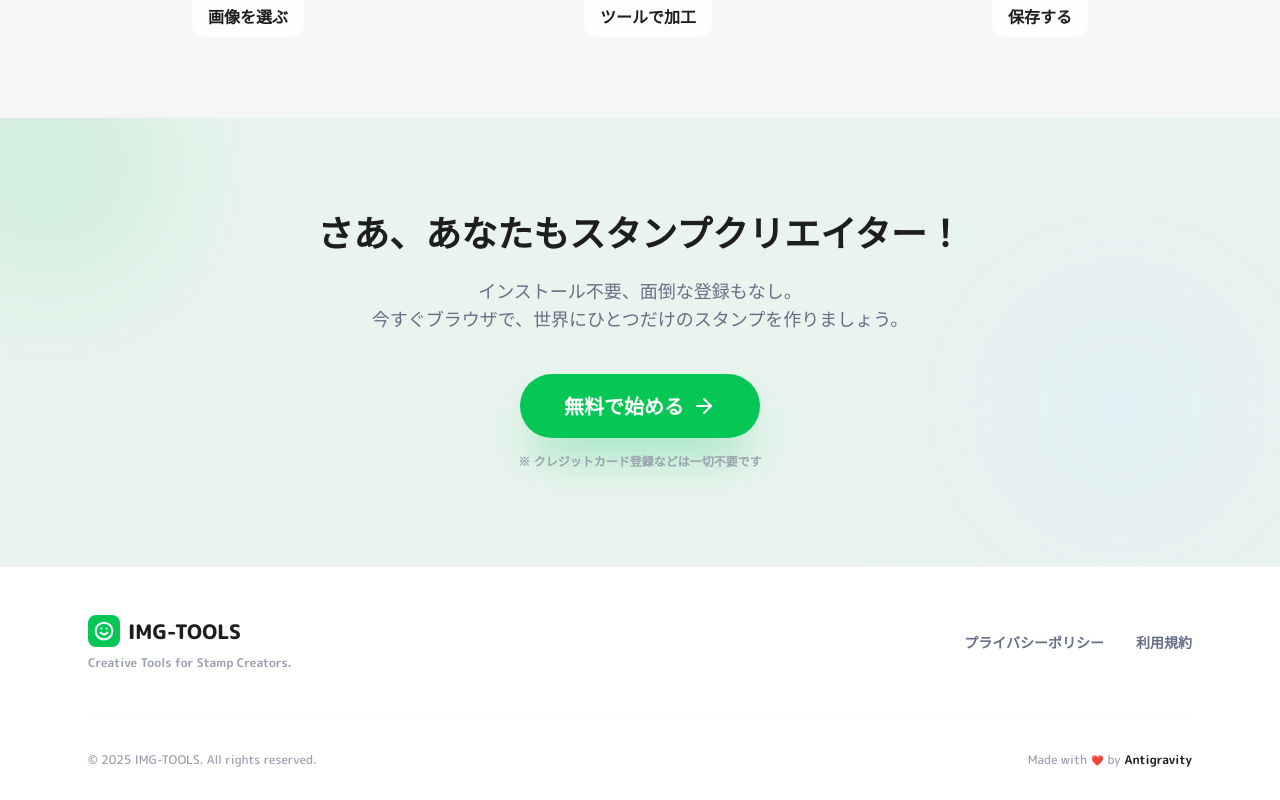
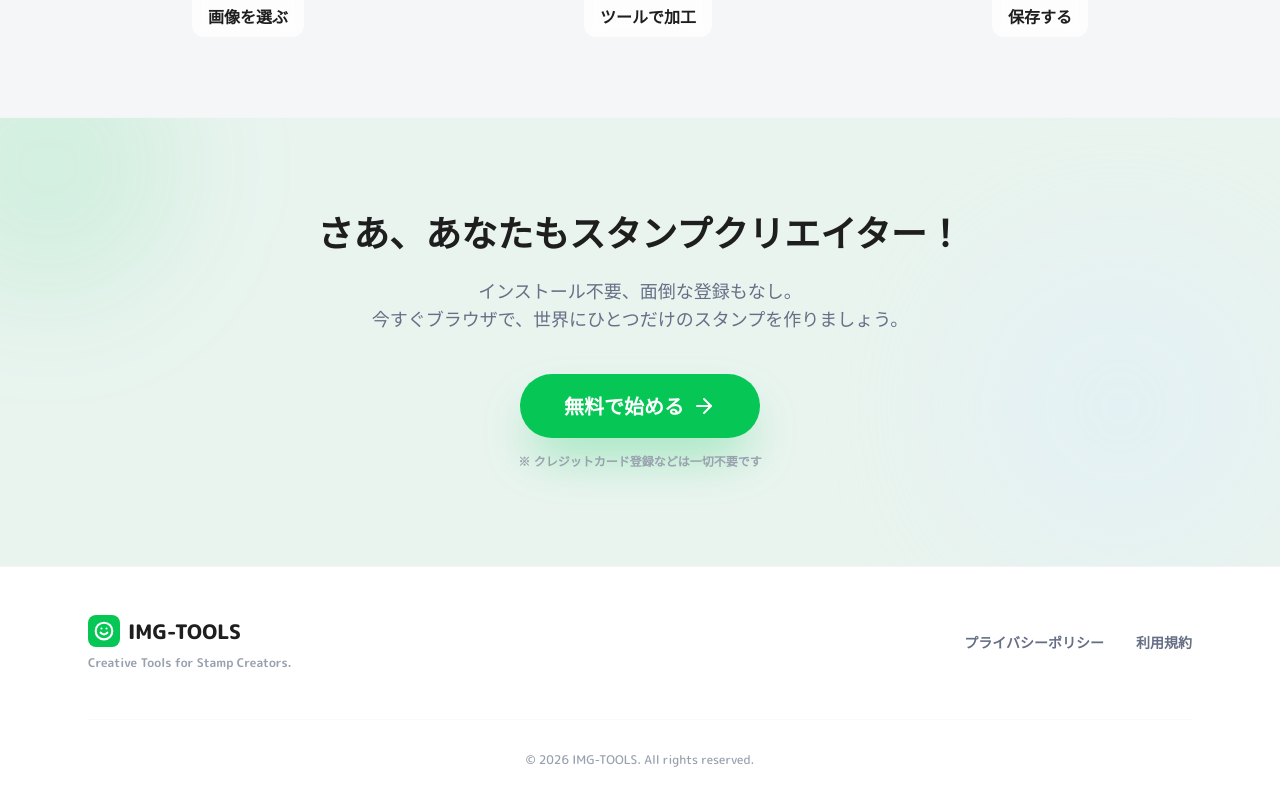
Before and after one commit to Lchiki-nl/Stamp-Image-Tools, a Next.js app: page / in a window 1280 px wide. Shown: the part 2391-3191 px from the top of the page. Built offline with nearby package versions, Linux system fonts and the light colour scheme; no server answers.

Commit message:
feat：ライセンス周りを更新

```diff
--- a/src/app/layout.tsx
+++ b/src/app/layout.tsx
@@ -16,9 +16,6 @@ export const metadata: Metadata = {
   },
   description:
     "登録不要、ずっと無料。背景透過、画像分割、余白カットなど、LINEスタンプ制作に便利な機能が揃ったブラウザ完結型ツールです。プライバシー重視で画像はサーバーに送られません。",
-  keywords: ["スタンプ作成", "画像編集", "背景削除", "背景透過", "画像分割", "トリミング", "LINEスタンプ", "無料ツール", "ブラウザ"],
-  authors: [{ name: "Antigravity" }],
-  creator: "Antigravity",
   metadataBase: new URL(process.env.NEXT_PUBLIC_BASE_URL || "http://localhost:3000"),
   openGraph: {
     title: "IMG-TOOLS | スタンプ作りに最適な無料画像編集ツール",
--- a/src/app/page.tsx
+++ b/src/app/page.tsx
@@ -318,12 +318,9 @@ export default function LandingPage() {
               <Link className="hover:text-primary transition-colors" href="/terms">利用規約</Link>
             </div>
           </div>
-          <div className="mt-12 border-t border-gray-50 pt-8 flex flex-col sm:flex-row justify-between items-center gap-4">
+          <div className="mt-12 border-t border-gray-50 pt-8 flex flex-col sm:flex-row justify-center items-center gap-4">
             <p className="text-xs text-gray-400 font-medium">
-              © 2025 IMG-TOOLS. All rights reserved.
-            </p>
-            <p className="text-xs text-gray-400 flex items-center gap-1 font-medium">
-              Made with <span className="text-red-400 text-[10px]">❤️</span> by <span className="text-text-main font-bold">Antigravity</span>
+              © 2026 IMG-TOOLS. All rights reserved.
             </p>
           </div>
         </div>
```
Also changed, not shown: 1 other file (tests, documents, lock files or other folders).
